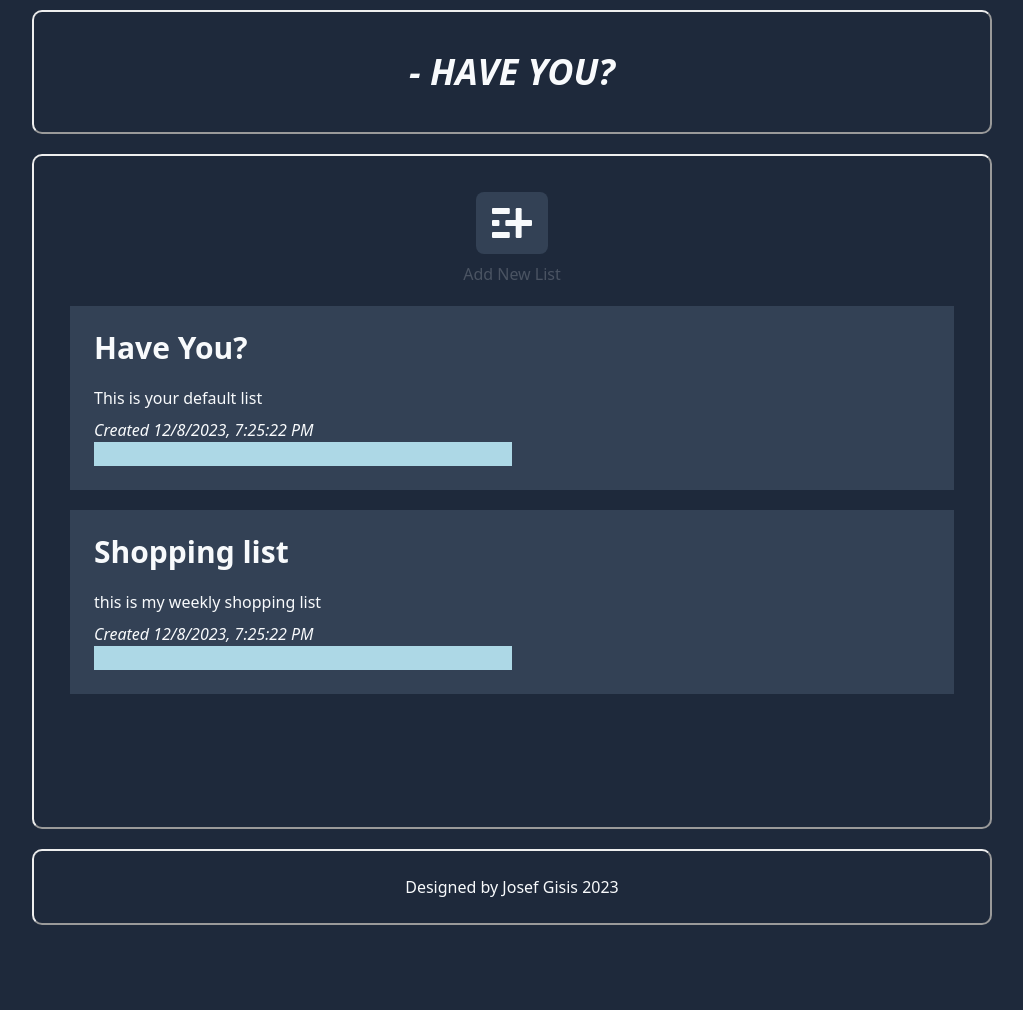
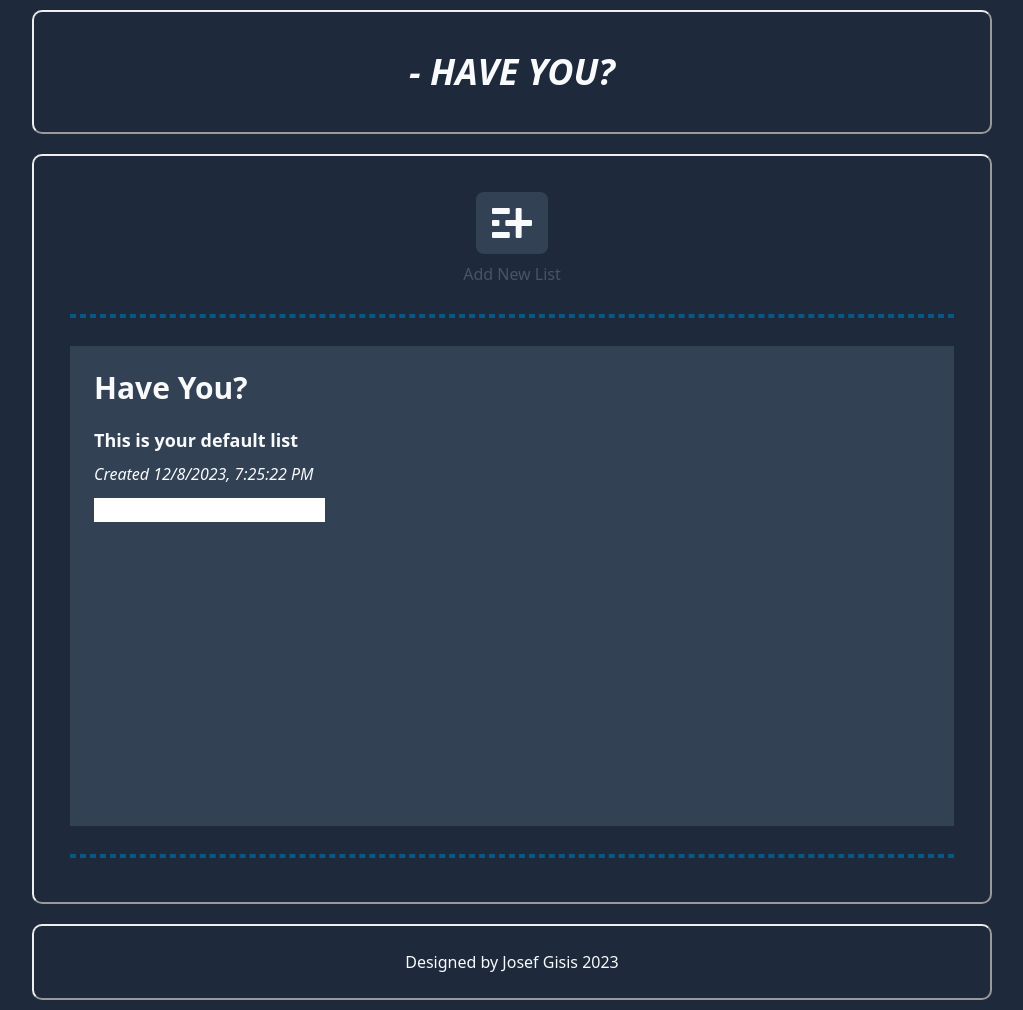
Before and after one commit to JosefGisis/toDoProject, a Jekyll site: the page index.html, which Jekyll copies as it is, in a window 1280 px wide. Shown: the whole page, without its empty margins (128-1151 px from the left). Built offline with Jekyll 4.4.1, drawn with Linux system fonts in a browser that asks for light colours; nearby versions of some CDN libraries; before the commit the page ends 935 px from its top, so only the background shows below that.

Commit message:
improved appearance

```diff
--- a/index.html
+++ b/index.html
@@ -63,8 +63,16 @@
 
                 </div>
 
-                <section id="list-section">
-                </section>
+                <div class="my-7 mx-5">
+                    <hr class="border-2 border-dashed border-sky-800">
+                </div>
+
+                <div id="list-section" class="min-h-[30rem]">
+                </div>
+
+                <div class="my-7 mx-5">
+                    <hr class="border-2 border-dashed border-sky-800">
+                </div>
 
             </div>
         </main>
--- a/index.js
+++ b/index.js
@@ -52,16 +52,14 @@ const secondList = new List(
 lists.push(defaultList, secondList)
 const listSection = document.getElementById("list-section")
 
-for (let list of lists) {
 let newListHTML = `
-    <div class="bg-slate-700 | p-6 m-5">
-        <h3 class="text-3xl font-semibold | mb-5">${list.title}</h3>
-        <h4 class=" my-2">${list.description}<h4>
-        <p><i>Created ${list.creationDate}</i></p>
-        <input style="background-color: lightblue; width: 50%" type='text'>
+<div class="bg-slate-700 | p-6 m-5 | min-h-[30rem]">
+    <h3 class="text-3xl font-semibold | mb-5">${defaultList.title}</h3>
+    <h4 class="text-lg font-semibold my-2">${defaultList.description}<h4>
+    <p><i>Created ${defaultList.creationDate}</i></p>
+    <input class="my-3" type='text'>
 </div>
 `
 const parser = new DOMParser()
 const newList = parser.parseFromString(newListHTML, "text/html").body.firstChild
 listSection.appendChild(newList)
-}
```
Lines whose indentation alone changed are shown as unchanged.
